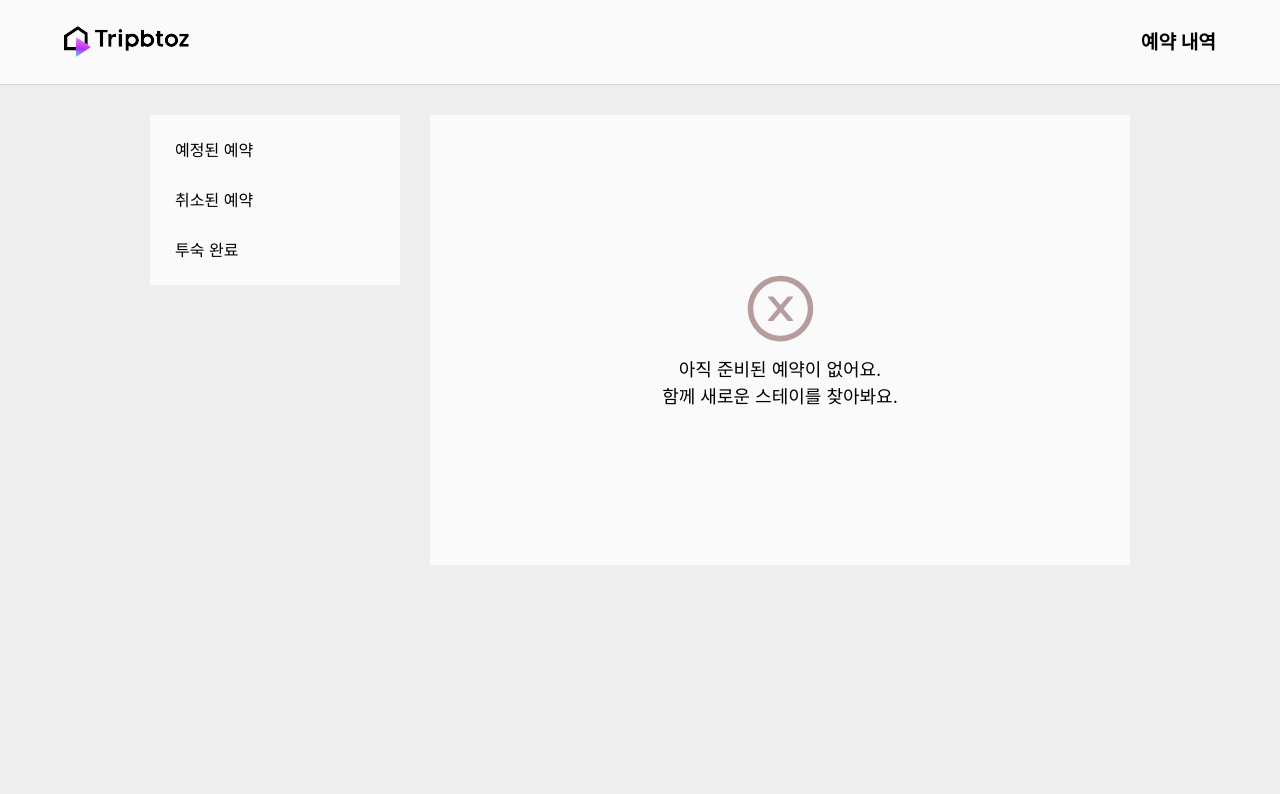
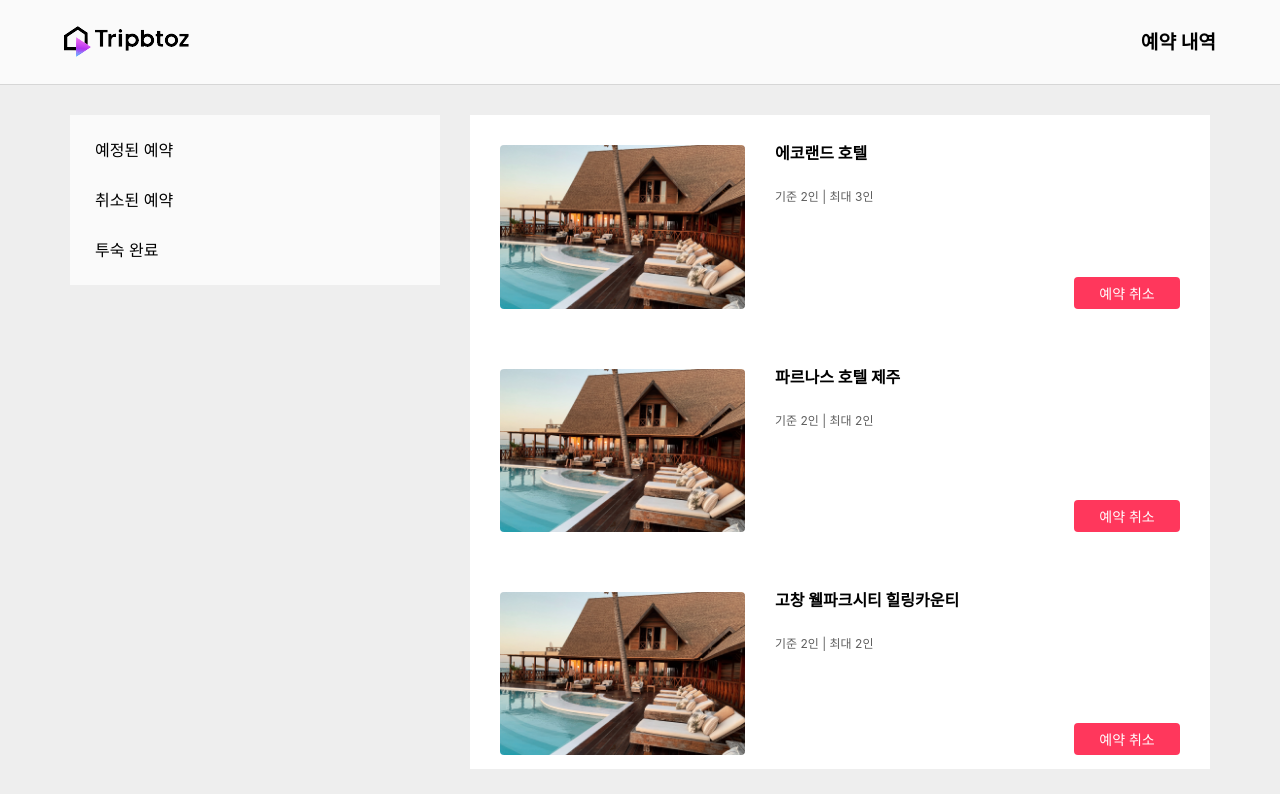
Before and after one commit to Wanted-Pre-Onboarding-Team1/Tripbtoz_Hotel_Reservation, a React (Create React App) app: page /bookings in a window 1280 px wide. Shown: the top 794 px of the page. Built offline with nearby package versions, Linux system fonts and the light colour scheme; a web font is replaced by a local one.

Commit message:
#18 refactor : 미디어 쿼리 수정 1차

```diff
--- a/src/pages/statusPage/StatusPage.tsx
+++ b/src/pages/statusPage/StatusPage.tsx
@@ -48,8 +48,8 @@ function StatusPage() {
       <ElementBlock>
         <ReservationMenu />
         <ListContainer>
-          {/* <ReservationList dummyList={dummyData} /> */}
-          <ReservationList dummyList={[]} />
+          <ReservationList dummyList={dummyData} />
+          {/* <ReservationList dummyList={[]} /> */}
         </ListContainer>
       </ElementBlock>
     </StatusContainer>
@@ -61,32 +61,37 @@ export default StatusPage;
 const StatusContainer = styled.main`
   display: flex;
   justify-content: center;
-  height: 100%;
+  width: 100%;
+  height: calc(100% - 86px);
   padding: 30px 0;
   background-color: ${palette.statusPageBackground};
 
-  @media (max-width: 1023px) {
+  @media (max-width: 480px) {
     padding: 0;
   }
 `;
 
 const ListContainer = styled.article`
+  flex: 2;
   width: 100%;
+  /* height: 50%; */
   overflow-y: auto;
 `;
 
 const ElementBlock = styled.article`
   display: flex;
   justify-content: center;
+  max-width: 1200px;
+  width: 100%;
+  /* height: max-content; */
+  padding: 0 30px;
 
-  @media (max-width: 1023px) {
+  @media (max-width: 480px) {
     flex-direction: column;
     align-items: center;
     justify-content: flex-start;
+    width: 100%;
     box-shadow: 0 0 50px 5px rgba(0, 0, 0, 0.5);
-  }
-
-  @media (max-width: 767px) {
-    width: 100%;
+    padding: 0;
   }
 `;
--- a/src/pages/statusPage/components/ReservationList.tsx
+++ b/src/pages/statusPage/components/ReservationList.tsx
@@ -94,28 +94,29 @@ const BasicBlock = styled.section`
   align-items: center;
   background-color: ${palette.backgroundColor};
 
-  @media (max-width: 1023px) {
+  /* @media (max-width: 1023px) {
     width: 770px;
     padding: 0;
   }
 
   @media (max-width: 767px) {
     width: 100%;
-  }
+  } */
 `;
 
 const ReservationListBlock = styled(BasicBlock)`
-  min-width: 700px;
+  /* min-width: 700px; */
+  /* width: 100%; */
   height: max-content;
 
-  @media (max-width: 1023px) {
+  /* @media (max-width: 1023px) {
     width: 760px;
   }
 
   @media (max-width: 767px) {
     min-width: 0;
     width: 100%;
-  }
+  } */
 `;
 
 const NoResultBox = styled(BasicBlock)`
@@ -126,25 +127,25 @@ const NoResultBox = styled(BasicBlock)`
   width: 100%;
   height: 450px;
 
-  @media (max-width: 767px) {
+  /* @media (max-width: 767px) {
     height: 100vh;
-  }
+  } */
 `;
 
 const PStyled = styled.p`
   font-size: 18px;
   line-height: 1.5;
 
-  @media (max-width: 767px) {
+  /* @media (max-width: 767px) {
     font-size: 4vw;
-  }
+  } */
 `;
 
 const DivStyled = styled.div`
   font-size: 75px;
   color: ${palette.disabledFontColor};
 
-  @media (max-width: 767px) {
+  /* @media (max-width: 767px) {
     font-size: 17vw;
-  }
+  } */
 `;
--- a/src/pages/statusPage/components/ReservationMenu.tsx
+++ b/src/pages/statusPage/components/ReservationMenu.tsx
@@ -24,59 +24,66 @@ function ReservationMenu() {
 export default ReservationMenu;
 
 const BasicBlock = styled.section`
-  min-width: 250px;
+  /* min-width: 250px; */
   height: 170px;
   padding: 10px 0;
   background-color: ${palette.backgroundColor};
 
-  @media (max-width: 1023px) {
+  @media (max-width: 480px) {
     width: 100%;
+    height: max-content;
     padding: 0;
-  }
-
-  @media (max-width: 767px) {
-    width: 100%;
   }
 `;
 
 const MenuBlock = styled(BasicBlock)`
+  /* width: 100%; */
+  flex: 1;
   margin-right: 30px;
 
-  @media (max-width: 1023px) {
+  @media (max-width: 480px) {
+    flex: 0;
     margin: 0;
-    height: max-content;
+    /* height: max-content; */
   }
 `;
 
 const MenuDivStyled = styled.div`
   display: none;
   position: relative;
-  height: 60px;
+  /* height: 60px; */
   border-bottom: 4px solid ${palette.statusPageBackground};
 
-  @media (max-width: 1023px) {
+  /* @media (max-width: 1023px) {
     display: flex;
-  }
+  } */
 
-  @media (max-width: 767px) {
+  @media (max-width: 480px) {
+    display: flex;
     justify-content: center;
     align-items: center;
     width: 100%;
+    /* max-height: 60px;
     height: 17vw;
+    min-height: 50px; */
+    height: 60px;
   }
 `;
 
 const MenuButtonStyled = styled.button`
   position: absolute;
-  width: 60px;
-  height: 60px;
+  /* width: 60px;
+  height: 60px; */
   font-size: 25px;
 
-  @media (max-width: 767px) {
+  @media (max-width: 480px) {
+    top: calc(50% + 2px);
     left: 0;
+    max-width: 60px;
     width: 17vw;
+    max-height: 60px;
     height: 17vw;
-    font-size: 7vw;
+    transform: translateY(-50%);
   }
 `;
 
@@ -86,9 +93,9 @@ const MenuH1Styled = styled.h1`
   text-align: center;
   font-size: 19px;
 
-  @media (max-width: 767px) {
+  @media (max-width: 480px) {
     padding-top: 0;
-    font-size: 5vw;
+    /* font-size: 5vw; */
   }
 `;
 
@@ -96,7 +103,7 @@ const MenuUListStyled = styled.ul`
   width: 100%;
   height: 100%;
 
-  @media (max-width: 1023px) {
+  @media (max-width: 480px) {
     display: flex;
   }
 `;
@@ -116,13 +123,13 @@ const MenuListStyled = styled.li`
     filter: brightness(0.98);
   }
 
-  @media (max-width: 1023px) {
+  @media (max-width: 480px) {
     justify-content: center;
-    align-items: flex-end;
+    align-items: center;
     width: 100%;
     border-bottom: 2px solid ${palette.statusPageBackground};
     padding-left: 0;
-    padding-bottom: 10px;
+    /* padding-bottom: 10px; */
     color: ${palette.disabledFontColor};
 
     :hover {
@@ -130,10 +137,10 @@ const MenuListStyled = styled.li`
     }
   }
 
-  @media (max-width: 767px) {
+  /* @media (max-width: 767px) {
     align-items: center;
     height: 13vw;
     padding-bottom: 0;
     font-size: 4vw;
-  }
+  } */
 `;
```
